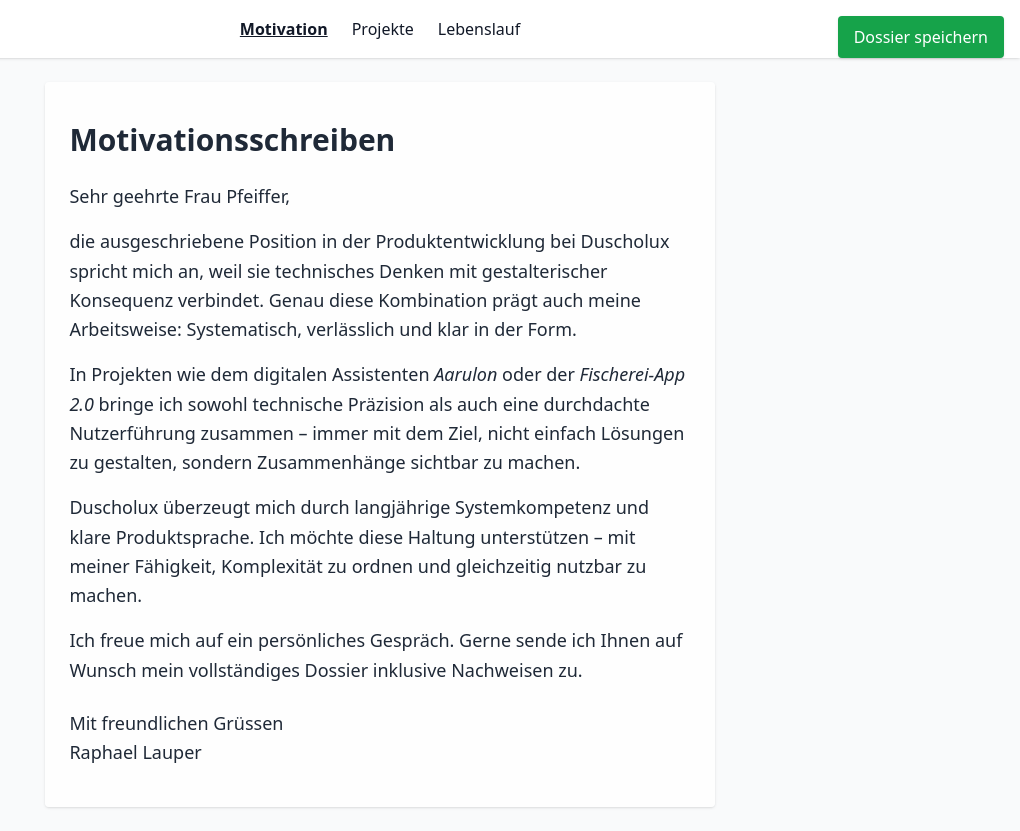
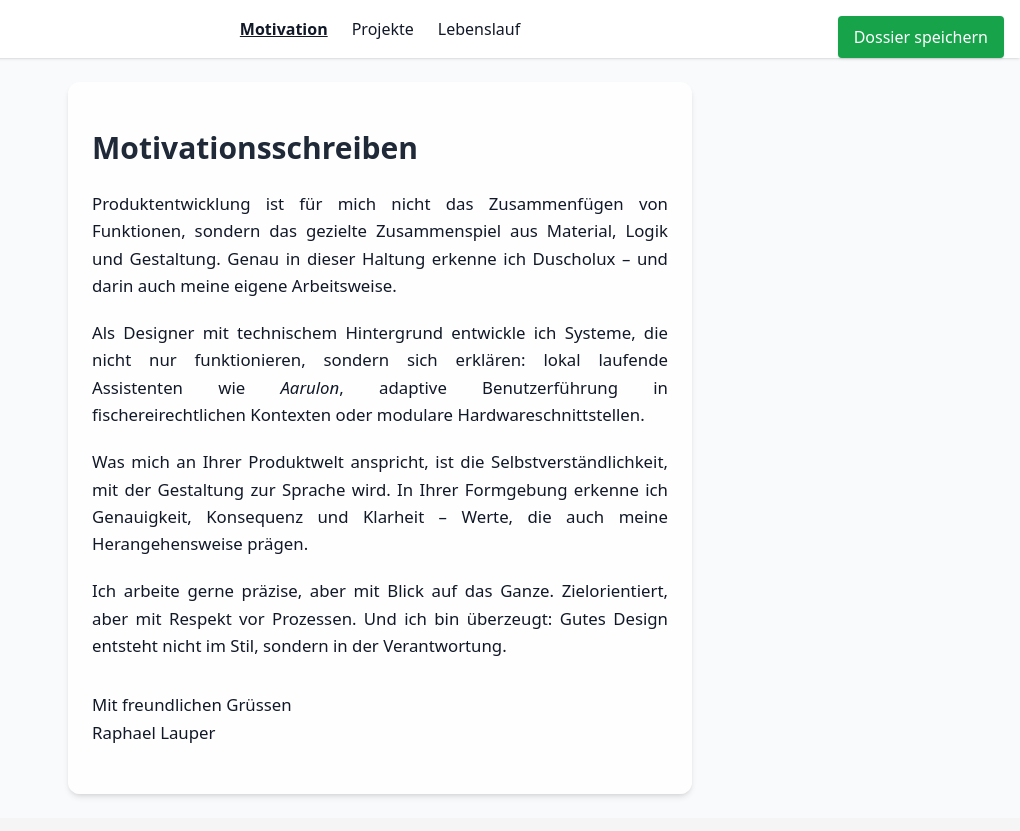
Before and after one commit to raphaellauper/bewerbungRL4789, a React (Vite) app: page / in a window 1280 px wide. Shown: the whole page, without its empty margins (260-1280 px from the left). Built offline with nearby package versions, Linux system fonts and the light colour scheme.

Commit message:
Update Motivation.jsx

```diff
--- a/src/Motivation.jsx
+++ b/src/Motivation.jsx
@@ -1,30 +1,25 @@
 export default function Motivation() {
   return (
-    <section className="max-w-prose mx-auto px-6 py-10 leading-relaxed text-lg text-gray-800 bg-white/80 rounded shadow">
+    <section className="max-w-prose mx-auto px-6 py-12 bg-white/80 rounded-xl shadow-md leading-relaxed text-[1.05rem] text-justify tracking-normal">
       <h1 className="text-3xl font-bold text-primary mb-6">Motivationsschreiben</h1>
 
-      <p className="mb-4">
-        Sehr geehrte Frau Pfeiffer,
+      <p className="mb-5">
+        Produktentwicklung ist für mich nicht das Zusammenfügen von Funktionen, sondern das gezielte Zusammenspiel aus Material, Logik und Gestaltung. Genau in dieser Haltung erkenne ich Duscholux – und darin auch meine eigene Arbeitsweise.
       </p>
 
-      <p className="mb-4">
-        die ausgeschriebene Position in der Produktentwicklung bei Duscholux spricht mich an, weil sie technisches Denken mit gestalterischer Konsequenz verbindet.
-        Genau diese Kombination prägt auch meine Arbeitsweise: Systematisch, verlässlich und klar in der Form.
+      <p className="mb-5">
+        Als Designer mit technischem Hintergrund entwickle ich Systeme, die nicht nur funktionieren, sondern sich erklären: lokal laufende Assistenten wie <em>Aarulon</em>, adaptive Benutzerführung in fischereirechtlichen Kontexten oder modulare Hardwareschnittstellen.
       </p>
 
-      <p className="mb-4">
-        In Projekten wie dem digitalen Assistenten <em>Aarulon</em> oder der <em>Fischerei-App 2.0</em> bringe ich sowohl technische Präzision als auch eine durchdachte Nutzerführung zusammen – immer mit dem Ziel, nicht einfach Lösungen zu gestalten, sondern Zusammenhänge sichtbar zu machen.
+      <p className="mb-5">
+        Was mich an Ihrer Produktwelt anspricht, ist die Selbstverständlichkeit, mit der Gestaltung zur Sprache wird. In Ihrer Formgebung erkenne ich Genauigkeit, Konsequenz und Klarheit – Werte, die auch meine Herangehensweise prägen.
       </p>
 
-      <p className="mb-4">
-        Duscholux überzeugt mich durch langjährige Systemkompetenz und klare Produktsprache. Ich möchte diese Haltung unterstützen – mit meiner Fähigkeit, Komplexität zu ordnen und gleichzeitig nutzbar zu machen.
+      <p className="mb-5">
+        Ich arbeite gerne präzise, aber mit Blick auf das Ganze. Zielorientiert, aber mit Respekt vor Prozessen. Und ich bin überzeugt: Gutes Design entsteht nicht im Stil, sondern in der Verantwortung.
       </p>
 
-      <p className="mb-4">
-        Ich freue mich auf ein persönliches Gespräch. Gerne sende ich Ihnen auf Wunsch mein vollständiges Dossier inklusive Nachweisen zu.
-      </p>
-
-      <p className="mt-6">Mit freundlichen Grüssen<br />Raphael Lauper</p>
+      <p className="mt-8">Mit freundlichen Grüssen<br />Raphael Lauper</p>
     </section>
   );
 }
```
